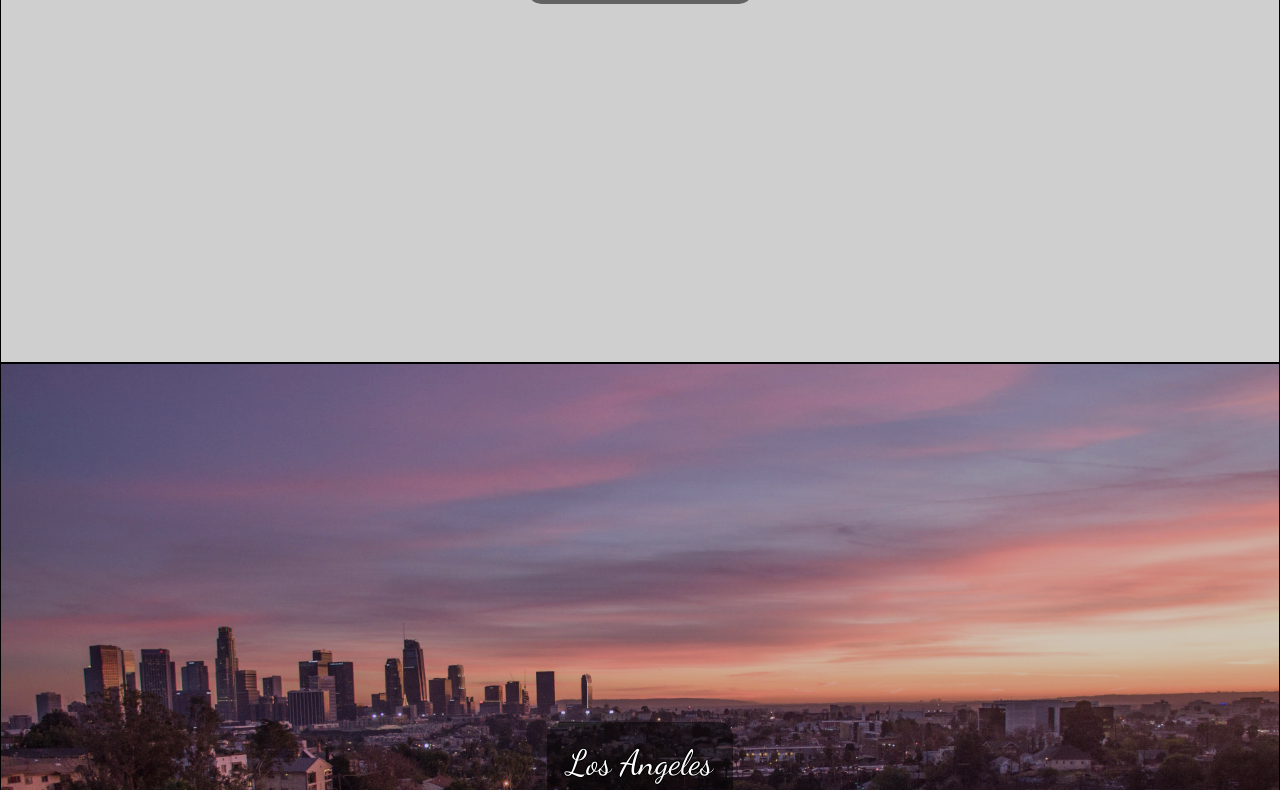
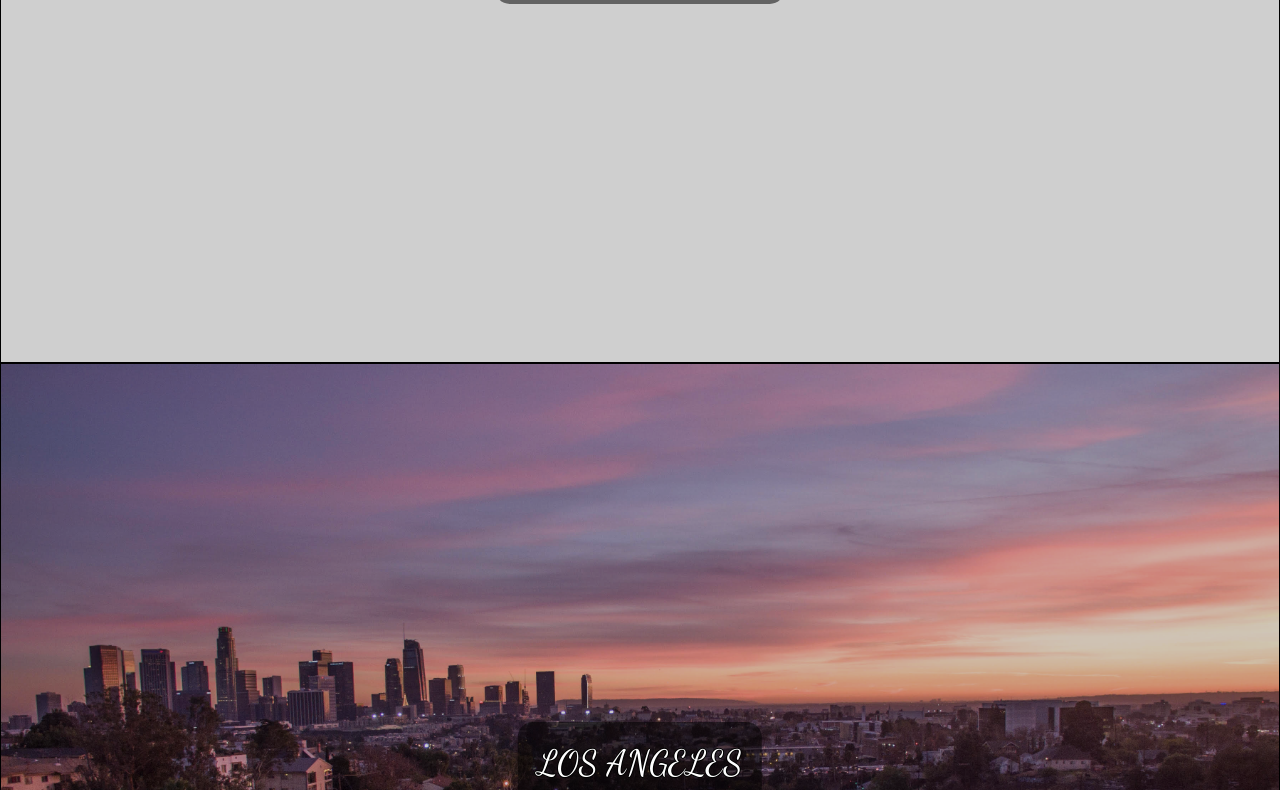
Before and after one commit to StefanoF707/htmlcss-airbnb, a plain HTML site: page index.html in a window 1280 px wide. Shown: the part 437-1227 px from the top of the page. Drawn offline with Linux system fonts and the light colour scheme.

Commit message:
modifiche titoli

```diff
--- a/css/style.css
+++ b/css/style.css
@@ -35,6 +35,7 @@ main .city {
   background: #00000085;
   border-radius: 15px;
   text-decoration: none;
+  text-transform: uppercase;
   color: #fff;
   position: absolute;
   top: 50%;
@@ -43,7 +44,6 @@ main .city {
   text-shadow: -1px 0 #000, 0 1px #000, 1px 0 #000, 0 -1px #000;
 }
 .city .city-name:hover {
-  text-decoration: underline;
   padding: 25px;
   font-size: 37px;
 }
```
